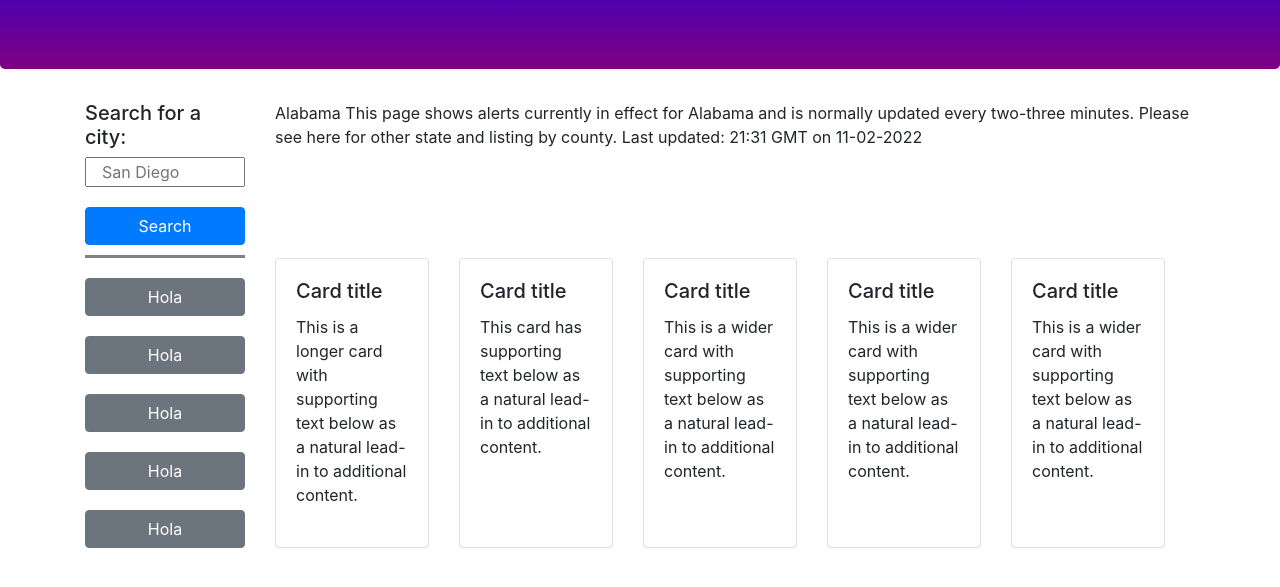
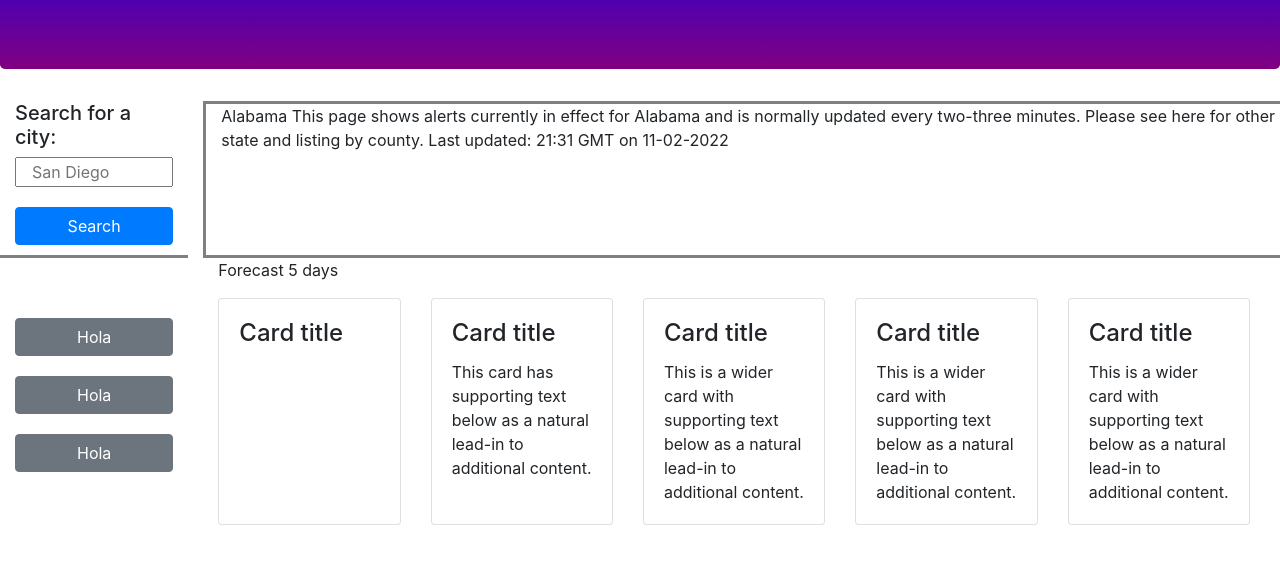
Before and after one commit to enanesh/weather-dashboard-js, a plain HTML site: page index.html in a window 1280 px wide. Shown: the part 115-702 px from the top of the page. Drawn offline with nearby package versions, Linux system fonts and the light colour scheme.

Commit message:
Desing localstorage set

```diff
--- a/assets/script.js
+++ b/assets/script.js
@@ -50,8 +50,34 @@ function inputStorage() {
 inputStorage()
 
 
+
+
+
 // create the for loop for the buttons
 
 //store the api (lon,lat) variables for the ne api call
 
 //fix the content into the boxes
+
+
+
+function citiesButtons() {
+
+    var citiesLocalstorage = [JSON.parse(localStorage.getItem("cities"))];
+
+    console.log(citiesLocalstorage.length);
+
+    for (i = 0; i < citiesLocalstorage.length; i++){
+
+
+        console.log(citiesLocalstorage[i]);
+
+    }
+
+
+
+
+}
+
+
+citiesButtons()
--- a/assets/style.css
+++ b/assets/style.css
@@ -16,9 +16,12 @@
     padding-bottom:10px;
 
 
-
  }
 
+ .box{
+   border-color: gray;
+   border-style: solid;
+ }
 
 
 
--- a/index.html
+++ b/index.html
@@ -23,11 +23,11 @@
   </header>
 
   <body>
-    <div class="container">
+    <div class="container-flex">
       <!--SEARCH CITY FORM-->
-      <div class="row">
+      <div id="row1" class="row">
         <div class="col-md-2">
-          <form id="search-form" class=" division-input" >
+          <form id="search-form" class=" container division-input" >
             <h5>Search for a city:</h5>
             <input
               id="search-input"
@@ -40,7 +40,7 @@
         </div>
 
         <!--TODAY WEATHER INFO DISPLAY-->
-        <div class="col-md-10">
+        <div class="col-md-10 box">
           <p>
             Alabama This page shows alerts currently in effect for Alabama and
             is normally updated every two-three minutes. Please see here for
@@ -50,15 +50,32 @@
         </div>
       </div>
 
+
+
+      <div id="row2" class="row">
+
+        <div class="col-md-2">
+
+         </div>
+
+      <div class=" col-md-10">
+      <p>Forecast 5 days</p>
+      </div>
+       </div>
+
+
+
       <!--CITIES SERCHED BEFORE -->
 
       <div class="row">
         <div class="col-md-2">
-          <button id="" class="container btn btn-secondary">Hola</button>
-          <button id="" class="container btn btn-secondary">Hola</button>
-          <button id="" class="container btn btn-secondary">Hola</button>
-          <button id="" class="container btn btn-secondary">Hola</button>
-          <button id="" class="container btn btn-secondary">Hola</button>
+          <ul class="container">
+            <button id="" class="container btn btn-secondary">Hola</button>
+           <button id="" class="container btn btn-secondary">Hola</button>
+           <button id="" class="container btn btn-secondary">Hola</button>
+
+          </ul>
+
         </div>
 
         <!--5 DAY FORECAST -->
@@ -66,17 +83,16 @@
 
           <div class="card">
             <div class="card-body">
-              <h5 class="card-title">Card title</h5>
-              <p class="card-text">
-                This is a longer card with supporting text below as a natural
-                lead-in to additional content.
-              </p>
+              <h4 class="card-title">Card title</h4>
+              <h5 class="card-text"></h5>
+              <img href="">
+
             </div>
           </div>
 
           <div class="card">
             <div class="card-body">
-              <h5 class="card-title">Card title</h5>
+              <h4 class="card-title">Card title</h4>
               <p class="card-text">
                 This card has supporting text below as a natural lead-in to
                 additional content.
@@ -85,7 +101,7 @@
           </div>
           <div class="card">
             <div class="card-body">
-              <h5 class="card-title">Card title</h5>
+              <h4 class="card-title">Card title</h4>
               <p class="card-text">
                 This is a wider card with supporting text below as a natural
                 lead-in to additional content.
@@ -95,7 +111,7 @@
 
           <div class="card">
             <div class="card-body">
-              <h5 class="card-title">Card title</h5>
+              <h4 class="card-title">Card title</h4>
               <p class="card-text">
                 This is a wider card with supporting text below as a natural
                 lead-in to additional content.
@@ -105,7 +121,7 @@
 
           <div class="card">
             <div class="card-body">
-              <h5 class="card-title">Card title</h5>
+              <h4 class="card-title">Card title</h4>
               <p class="card-text">
                 This is a wider card with supporting text below as a natural
                 lead-in to additional content.
@@ -114,32 +130,7 @@
           </div>
         </div>
 
-        <!-- <div class="col-md-3">
-     <button class="container btn btn-secondary">Hola</button>
 
-    </div>
-
-
-    <div class="col-md-1">
-      <div class="card" style="width: 9rem;">
-         <img class="card-img-top" src="..." alt="Card image cap">
-        <div class="card-body">
-        <p class="card-text">Some quick example text to build on the card title and make up the bulk of the card's content.</p>
-        </div>
-        </div>
-    </div>
-    <div class="col-md-1">
-      3 of 3
-    </div>
-    <div class="col-md-1">
-      3 of 3
-    </div>
-    <div class="col-md-1">
-      3 of 3
-    </div>
-    <div class="col-md-1">
-      3 of 3
-    </div> -->
       </div>
     </div>
 
```
